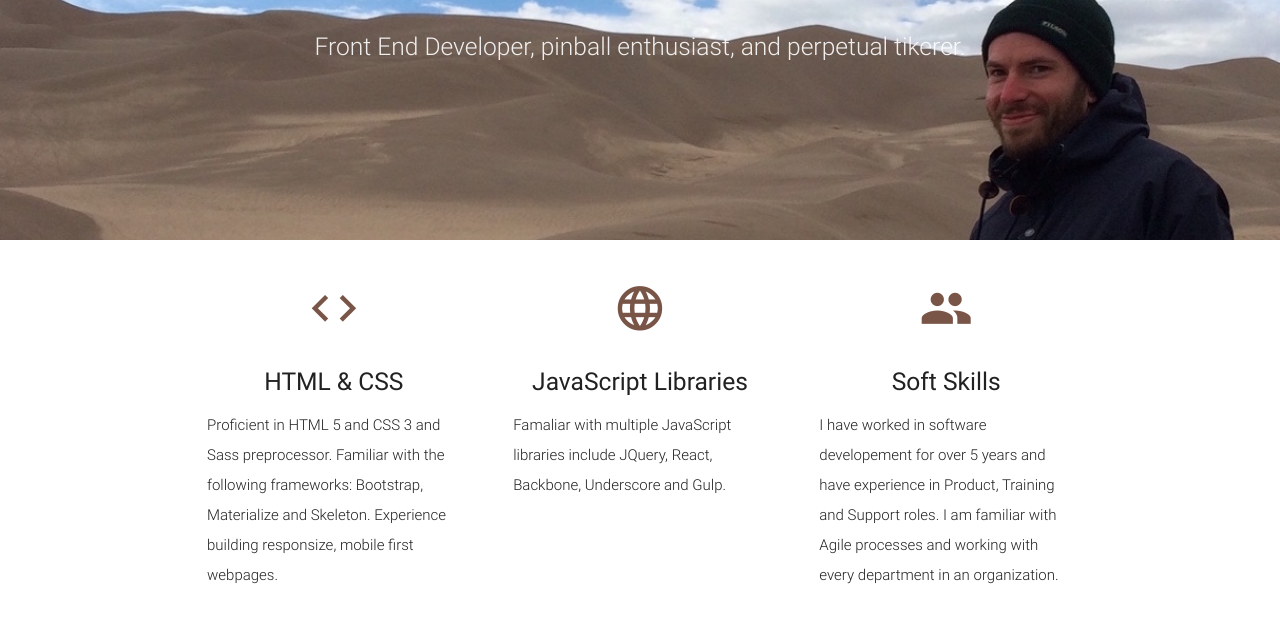
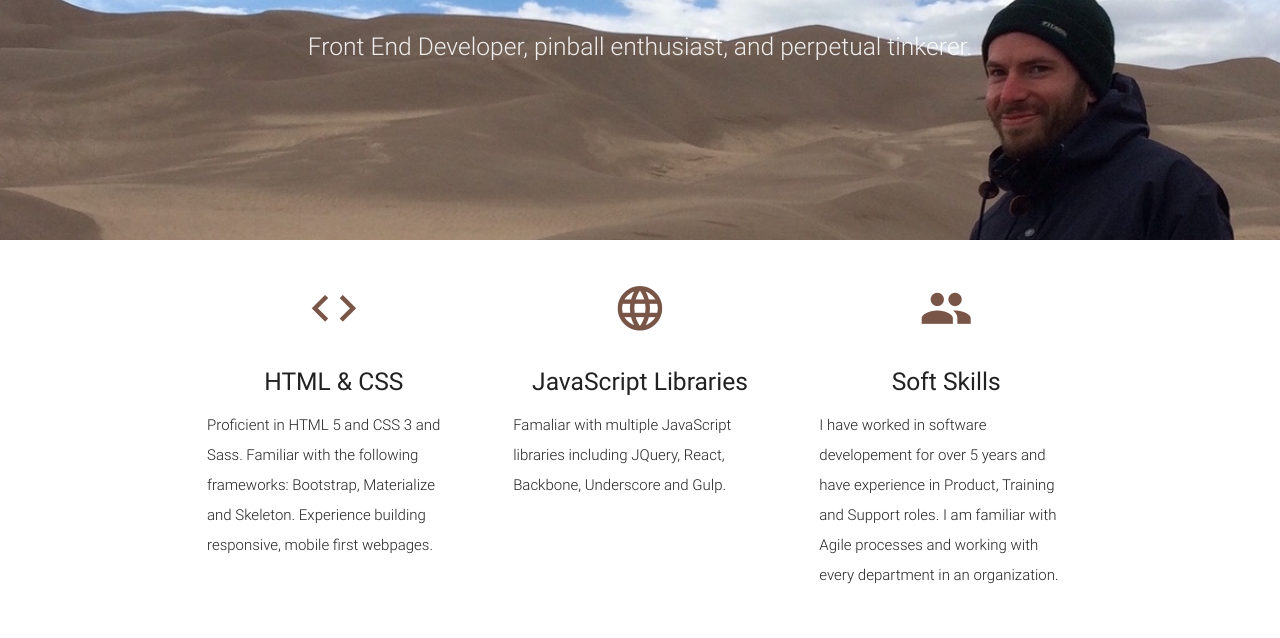
Before and after one commit to noelfarris/portfolio, a plain HTML site: page index.html in a window 1280 px wide. Shown: the part 120-758 px from the top of the page. Drawn offline with nearby package versions, Linux system fonts and the light colour scheme.

Commit message:
spell check

```diff
--- a/index.html
+++ b/index.html
@@ -32,7 +32,7 @@
         <br><br>
         <h1 class="header center red-text">Noel Farris</h1>
         <div class="row center">
-          <h5 class="header col s12 light">Front End Developer, pinball enthusiast, and perpetual tikerer.</h5>
+          <h5 class="header col s12 light">Front End Developer, pinball enthusiast, and perpetual tinkerer.</h5>
         </div>
       </div>
     </div>
@@ -50,7 +50,7 @@
             <h2 class="center brown-text"><i class="material-icons">code</i></h2>
             <h5 class="center">HTML & CSS</h5>
 
-            <p class="light">Proficient in HTML 5 and CSS 3 and Sass preprocessor. Familiar with the following frameworks: Bootstrap, Materialize and Skeleton. Experience building responsize, mobile first webpages.</p>
+            <p class="light">Proficient in HTML 5 and CSS 3 and Sass. Familiar with the following frameworks: Bootstrap, Materialize and Skeleton. Experience building responsive, mobile first webpages.</p>
           </div>
         </div>
 
@@ -59,7 +59,7 @@
             <h2 class="center brown-text"><i class="material-icons">language</i></h2>
             <h5 class="center">JavaScript Libraries</h5>
 
-            <p class="light">Famaliar with multiple JavaScript libraries include JQuery, React, Backbone, Underscore and Gulp.</p>
+            <p class="light">Famaliar with multiple JavaScript libraries including JQuery, React, Backbone, Underscore and Gulp.</p>
           </div>
         </div>
 
@@ -111,7 +111,7 @@
     <div class="section no-pad-bot">
       <div class="container">
         <div class="row center">
-          <h5 class="header col s12 light">Dedicated to contantly learning. </h5>
+          <h5 class="header col s12 light">I think of my career in web development as a marathon, constantly learning and improving my skills. </h5>
         </div>
       </div>
     </div>
```
